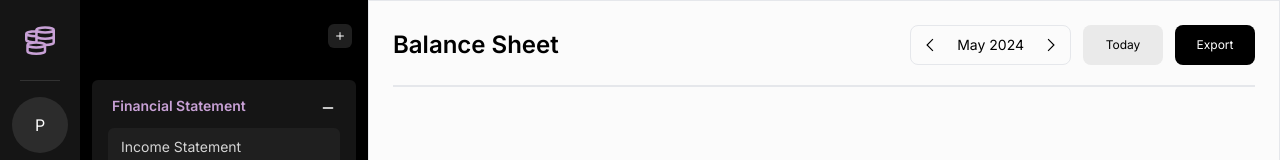
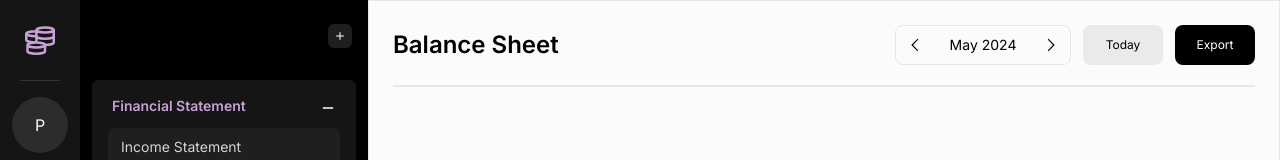
Before and after one commit to rikashi-shifu/accounts, a Next.js app: page /1/balance-sheet in a window 1280 px wide. Shown: the top 160 px of the page. Built offline with nearby package versions, Linux system fonts and the light colour scheme.

Commit message:
To: Add functionality of selecting date

```diff
--- a/src/app/[project]/account/[account]/page.tsx
+++ b/src/app/[project]/account/[account]/page.tsx
@@ -23,13 +23,14 @@ interface Transaction {
   ledger: string;
 }
 
+const month = 4;
 const year = 2024;
 
 const Account = () => {
+  const { project, account } = useParams();
   const [transactions, setTransactions] = useState<Transaction[]>([]);
   const [balance, setBalance] = useState(0);
   const [total, setTotal] = useState(0);
-  const { project, account } = useParams();
 
   useEffect(() => {
     void (async () => {
@@ -48,6 +49,7 @@ const Account = () => {
         return (
           transaction.project.toLowerCase().replace(/ /g, "-") === project &&
           transaction.debit.toLowerCase().replace(/ /g, "-") === account &&
+          moment(transaction.date).month() === month &&
           moment(transaction.date).year() === year
         );
       })
@@ -61,6 +63,7 @@ const Account = () => {
         return (
           transaction.project.toLowerCase().replace(/ /g, "-") === project &&
           transaction.credit.toLowerCase().replace(/ /g, "-") === account &&
+          moment(transaction.date).month() === month &&
           moment(transaction.date).year() === year
         );
       })
@@ -99,6 +102,7 @@ const Account = () => {
                     project &&
                   transaction.debit.toLowerCase().replace(/ /g, "-") ===
                     account &&
+                  moment(transaction.date).month() === month &&
                   moment(transaction.date).year() === year
                 );
               })
@@ -145,6 +149,7 @@ const Account = () => {
                     project &&
                   transaction.credit.toLowerCase().replace(/ /g, "-") ===
                     account &&
+                  moment(transaction.date).month() === month &&
                   moment(transaction.date).year() === year
                 );
               })
--- a/src/app/page.tsx
+++ b/src/app/page.tsx
@@ -17,6 +17,7 @@ interface Project {
 }
 
 const Home = () => {
+  const router = useRouter();
   const [projects, setProjects] = useState<Project[]>([]);
 
   useEffect(() => {
@@ -30,8 +31,6 @@ const Home = () => {
       );
     })();
   }, []);
-
-  const router = useRouter();
 
   return (
     <div className="p-6 border flex flex-col gap-5 w-full z-10 h-full">
--- a/src/components/account/AccountBalance.tsx
+++ b/src/components/account/AccountBalance.tsx
@@ -15,7 +15,7 @@ const AccountBalance: React.FC<AccountBalanceProps> = ({
     <div
       className={`${
         folio === "b/d" ? "border-b" : "border-t"
-      } flex py-2 px-4 text-xs text-neutral-500 hover:bg-[#f4f4f4]`}
+      } flex py-2 px-4 text-sm text-neutral-500 hover:bg-[#f4f4f4]`}
     >
       <div className="w-[20%]">{date}</div>
       <div className="w-[50%]">Balance</div>
--- a/src/components/account/AccountBlock.tsx
+++ b/src/components/account/AccountBlock.tsx
@@ -18,7 +18,7 @@ const AccountBlock: React.FC<AccountBlockProps> = ({
   const formattedDate = moment(date).format("MMM D");
 
   return (
-    <div className="relative flex items-center border-b py-2 px-4 text-xs text-neutral-500 hover:bg-[#f4f4f4]">
+    <div className="relative flex items-center border-b py-2 px-4 text-sm text-neutral-500 hover:bg-[#f4f4f4]">
       <div className="w-[20%]">{formattedDate}</div>
       {/* TODO: Ctrl click navigate to page */}
       <div className="w-[50%]">{details}</div>
--- a/src/components/account/AccountFooter.tsx
+++ b/src/components/account/AccountFooter.tsx
@@ -6,7 +6,7 @@ interface AccountFooterProps {
 
 const AccountFooter: React.FC<AccountFooterProps> = ({ total }) => {
   return (
-    <div className="flex border-t py-2 px-4 text-xs">
+    <div className="flex border-t py-2 px-4 text-sm">
       <div className="w-[20%]"></div>
       <div className="w-[50%]"></div>
       <div className="w-[10%]"></div>
--- a/src/components/header/HeaderDate.tsx
+++ b/src/components/header/HeaderDate.tsx
@@ -1,14 +1,31 @@
 import React from "react";
+import { Moment } from "moment";
 import { GrNext, GrPrevious } from "react-icons/gr";
 
-const HeaderDate = () => {
+interface HeaderDateProps {
+  selectedDate: Moment;
+  setSelectedDate: React.Dispatch<React.SetStateAction<moment.Moment>>;
+}
+
+const HeaderDate: React.FC<HeaderDateProps> = ({
+  selectedDate,
+  setSelectedDate,
+}) => {
   return (
-    <div className="flex items-center justify-center gap-2 border rounded-lg overflow-hidden">
-      <button className="flex justify-center items-center h-full px-3 hover:bg-[#f4f4f4] text-sm">
+    <div className="flex items-center justify-between gap-2 border rounded-lg overflow-hidden w-44">
+      <button
+        onClick={() =>
+          setSelectedDate((prev) => prev.clone().subtract(1, "months"))
+        }
+        className="flex justify-center items-center h-full px-3 hover:bg-[#f4f4f4] text-sm"
+      >
         <GrPrevious />
       </button>
-      <p className="text-sm">May 2024</p>
-      <button className="flex justify-center items-center h-full px-3 hover:bg-[#f4f4f4] text-sm">
+      <p className="text-sm truncate">{selectedDate.format("MMM yyyy")}</p>
+      <button
+        onClick={() => setSelectedDate((prev) => prev.clone().add(1, "months"))}
+        className="flex justify-center items-center h-full px-3 hover:bg-[#f4f4f4] text-sm"
+      >
         <GrNext />
       </button>
     </div>
--- a/src/components/layout/Header.tsx
+++ b/src/components/layout/Header.tsx
@@ -1,11 +1,16 @@
-import React from "react";
+"use client";
+import React, { useEffect, useState } from "react";
 import HeaderDate from "../header/HeaderDate";
+import moment from "moment";
 
 interface HeaderProps {
   name: string;
 }
 
 const Header: React.FC<HeaderProps> = ({ name }) => {
+  const today = moment();
+  const [selectedDate, setSelectedDate] = useState(today);
+
   return (
     <div className="flex items-center justify-between">
       <h1 className="font-semibold text-2xl">
@@ -15,8 +20,14 @@ const Header: React.FC<HeaderProps> = ({ name }) => {
           .replace(/\b\w/g, (char) => char.toUpperCase())}
       </h1>
       <div className="flex gap-3">
-        <HeaderDate />
-        <button className="bg-[#eaeaea] rounded-lg h-10 w-20 text-xs">
+        <HeaderDate
+          selectedDate={selectedDate}
+          setSelectedDate={setSelectedDate}
+        />
+        <button
+          onClick={() => setSelectedDate(today)}
+          className="bg-[#eaeaea] rounded-lg h-10 w-20 text-xs"
+        >
           Today
         </button>
         <button className="bg-black text-white rounded-lg h-10 w-20 text-xs">
--- a/src/components/layout/Layout.tsx
+++ b/src/components/layout/Layout.tsx
@@ -20,8 +20,8 @@ export const useNavContext = () => {
 };
 
 const Layout = ({ children }: { children: ReactNode }) => {
+  const pathname = usePathname();
   const [showNav, setShowNav] = useState(true);
-  const pathname = usePathname();
 
   return (
     <div className="flex w-full">
--- a/src/components/layout/page-nav/PageHeader.tsx
+++ b/src/components/layout/page-nav/PageHeader.tsx
@@ -1,4 +1,4 @@
-import React, { useContext } from "react";
+import React from "react";
 import { IoIosAdd, IoIosArrowBack } from "react-icons/io";
 import { useNavContext } from "../Layout";
 
--- a/src/components/layout/page-nav/PageNavigation.tsx
+++ b/src/components/layout/page-nav/PageNavigation.tsx
@@ -22,12 +22,11 @@ interface Project {
 }
 
 const PageNavigation = () => {
+  const param = useParams();
+  const { showNav } = useNavContext();
   const [projects, setProjects] = useState<Project[]>([]);
   const [selectedProject, setSelectedProject] = useState<Project>();
   const [showCloseNavBtn, setShowCloseNavBtn] = useState(false);
-
-  const param = useParams();
-  const { showNav } = useNavContext();
 
   useEffect(() => {
     void (async () => {
```
